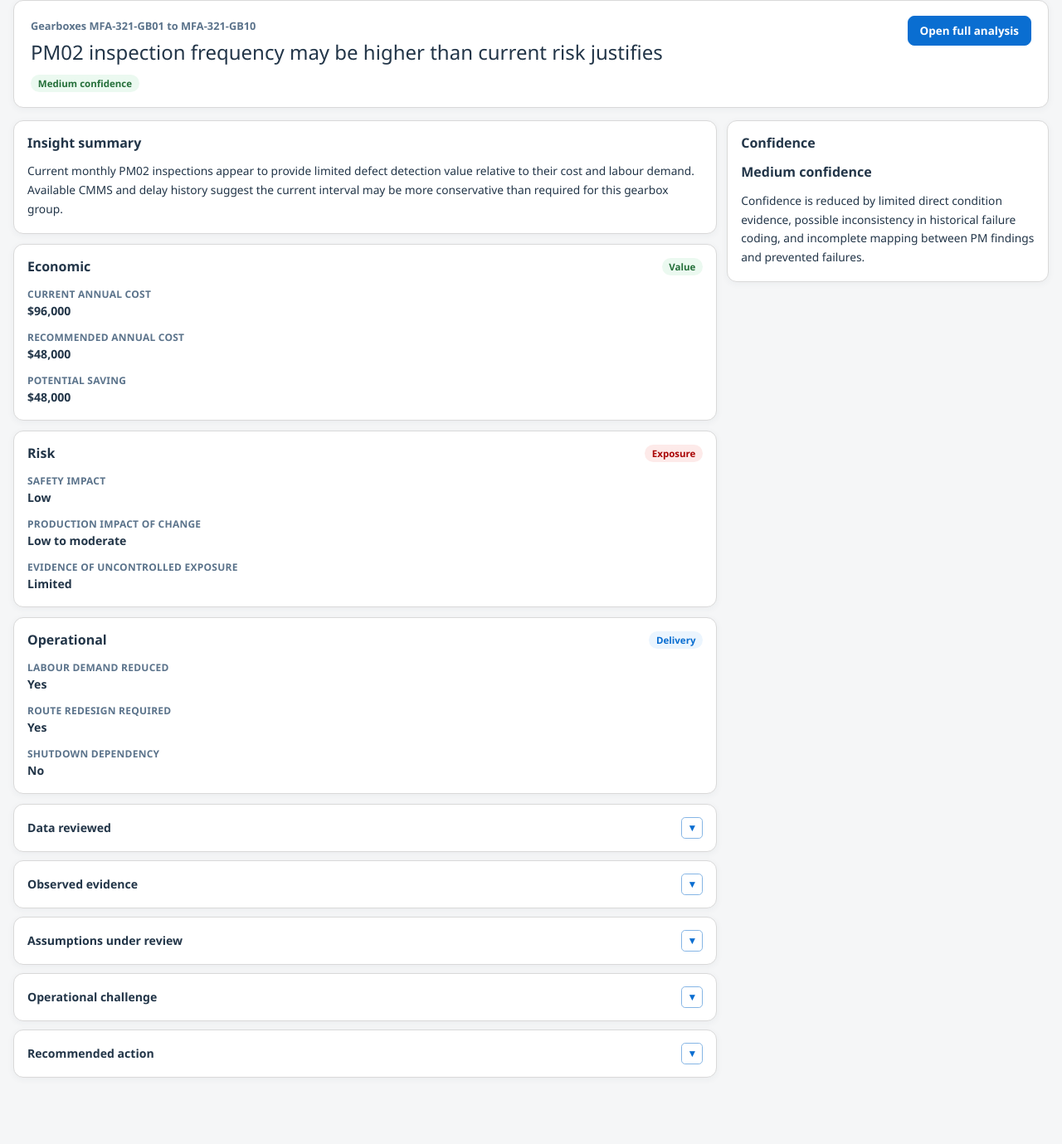
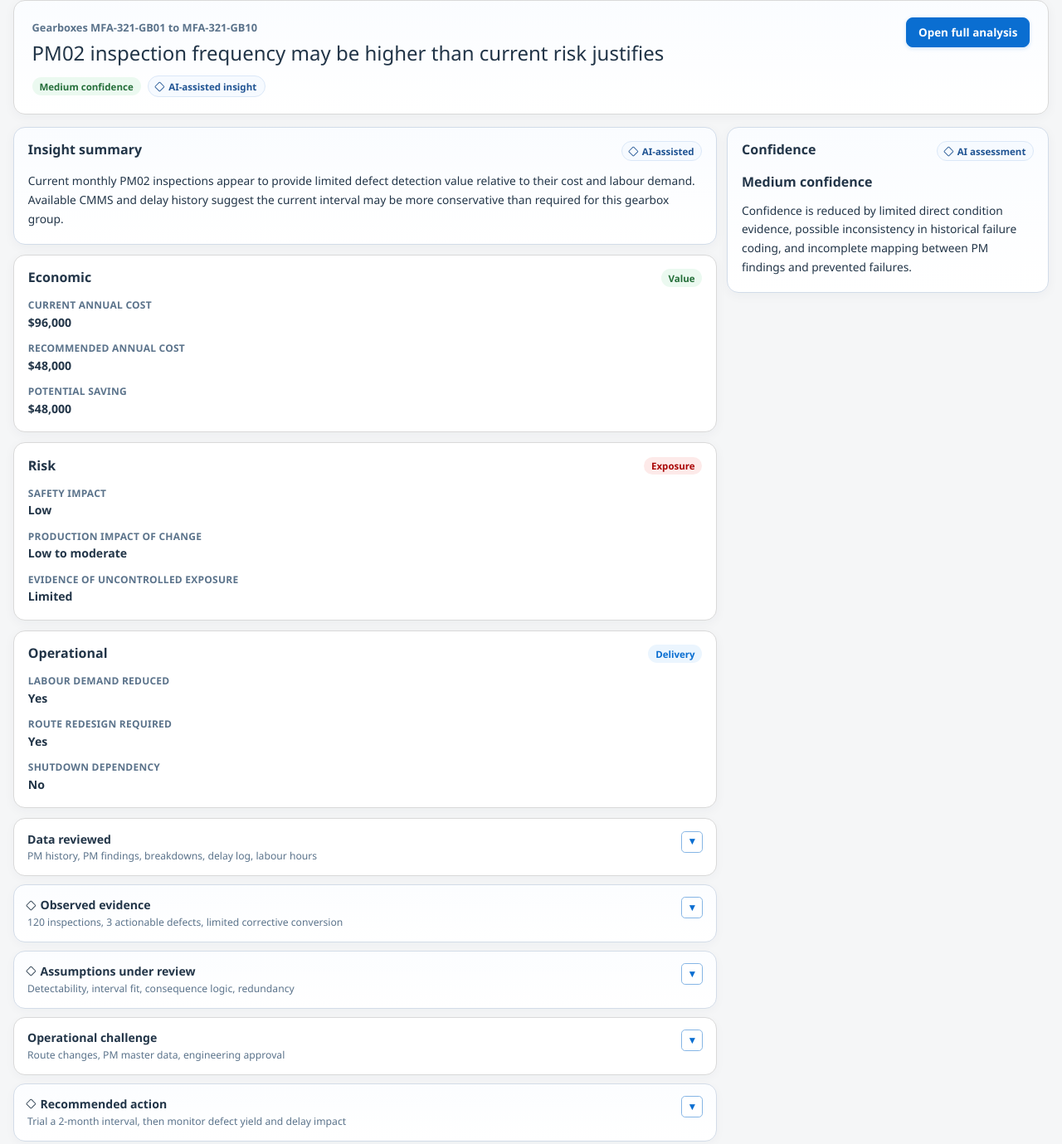
Before and after one commit to Fmkunle/Maintenance-Strategy-G, a plain HTML site: page economic-opportunity-detail.html in a window 1280 px wide. Shown: the part 89-1468 px from the top of the page at 83% size. Before the commit the page ends 1420 px from the top, so only its background shows below. Drawn offline with Linux system fonts and the light colour scheme.

Commit message:
Refine reliability insight styling with subtle AI treatment

```diff
--- a/economic-opportunity-detail.html
+++ b/economic-opportunity-detail.html
@@ -52,11 +52,14 @@
         <span aria-current="page">Opportunity Detail</span>
       </nav>
 
-      <section class="fiori-object-header">
+      <section class="fiori-object-header fiori-object-header--insight">
         <div class="fiori-object-header__copy">
           <span id="detailAssetGroup" class="fiori-object-header__eyebrow">Gearboxes MFA-321-GB01 to MFA-321-GB10</span>
           <h1 id="detailInsightTitle">PM02 inspection frequency may be higher than current risk justifies</h1>
-          <span id="detailConfidence" class="fiori-status fiori-status--economic">Medium confidence</span>
+          <div class="fiori-object-header__signals">
+            <span id="detailConfidence" class="fiori-status fiori-status--economic">Medium confidence</span>
+            <span class="fiori-ai-badge">AI-assisted insight</span>
+          </div>
         </div>
         <div class="fiori-object-header__actions">
           <a class="fiori-button fiori-button--primary" href="advanced-analysis.html#economic">Open full analysis</a>
@@ -65,11 +68,12 @@
 
       <section class="fiori-detail-grid">
         <div class="fiori-detail-main">
-          <article class="fiori-detail-card">
+          <article class="fiori-detail-card fiori-detail-card--ai">
             <div class="fiori-card-header">
               <div>
                 <h2>Insight summary</h2>
               </div>
+              <span class="fiori-ai-badge fiori-ai-badge--compact">AI-assisted</span>
             </div>
             <p id="detailSummary" class="fiori-detail-card__body">
               Current monthly PM02 inspections appear to provide limited defect detection value relative to their cost and labour demand. Available CMMS and delay history suggest the current interval may be more conservative than required for this gearbox group.
@@ -150,23 +154,32 @@
           <section class="fiori-accordion-group" aria-label="Supporting detail">
             <details class="fiori-accordion">
               <summary>
-                <span class="fiori-accordion__label">Data reviewed</span>
+                <span class="fiori-accordion__content">
+                  <span class="fiori-accordion__label">Data reviewed</span>
+                  <span class="fiori-accordion__preview">PM history, PM findings, breakdowns, delay log, labour hours</span>
+                </span>
                 <span class="fiori-accordion__trigger" aria-hidden="true">&#9662;</span>
               </summary>
               <p id="detailDataReviewed"></p>
             </details>
 
-            <details class="fiori-accordion">
+            <details class="fiori-accordion fiori-accordion--ai">
               <summary>
-                <span class="fiori-accordion__label">Observed evidence</span>
+                <span class="fiori-accordion__content">
+                  <span class="fiori-accordion__label fiori-accordion__label--ai">Observed evidence</span>
+                  <span class="fiori-accordion__preview">120 inspections, 3 actionable defects, limited corrective conversion</span>
+                </span>
                 <span class="fiori-accordion__trigger" aria-hidden="true">&#9662;</span>
               </summary>
               <ul id="detailObservedEvidence" class="fiori-list"></ul>
             </details>
 
-            <details class="fiori-accordion">
+            <details class="fiori-accordion fiori-accordion--ai">
               <summary>
-                <span class="fiori-accordion__label">Assumptions under review</span>
+                <span class="fiori-accordion__content">
+                  <span class="fiori-accordion__label fiori-accordion__label--ai">Assumptions under review</span>
+                  <span class="fiori-accordion__preview">Detectability, interval fit, consequence logic, redundancy</span>
+                </span>
                 <span class="fiori-accordion__trigger" aria-hidden="true">&#9662;</span>
               </summary>
               <ul id="detailAssumptions" class="fiori-list"></ul>
@@ -174,15 +187,21 @@
 
             <details class="fiori-accordion">
               <summary>
-                <span class="fiori-accordion__label">Operational challenge</span>
+                <span class="fiori-accordion__content">
+                  <span class="fiori-accordion__label">Operational challenge</span>
+                  <span class="fiori-accordion__preview">Route changes, PM master data, engineering approval</span>
+                </span>
                 <span class="fiori-accordion__trigger" aria-hidden="true">&#9662;</span>
               </summary>
               <ul id="detailOperationalChallenge" class="fiori-list"></ul>
             </details>
 
-            <details class="fiori-accordion">
+            <details class="fiori-accordion fiori-accordion--ai">
               <summary>
-                <span class="fiori-accordion__label">Recommended action</span>
+                <span class="fiori-accordion__content">
+                  <span class="fiori-accordion__label fiori-accordion__label--ai">Recommended action</span>
+                  <span class="fiori-accordion__preview">Trial a 2-month interval, then monitor defect yield and delay impact</span>
+                </span>
                 <span class="fiori-accordion__trigger" aria-hidden="true">&#9662;</span>
               </summary>
               <p id="detailRecommendedAction"></p>
@@ -191,11 +210,12 @@
         </div>
 
         <aside class="fiori-detail-side">
-          <article class="fiori-detail-card">
+          <article class="fiori-detail-card fiori-detail-card--ai">
             <div class="fiori-card-header">
               <div>
                 <h2>Confidence</h2>
               </div>
+              <span class="fiori-ai-badge fiori-ai-badge--compact">AI assessment</span>
             </div>
             <strong id="detailConfidenceSide" class="fiori-detail-side__value">Medium confidence</strong>
             <p id="detailConfidenceNote" class="fiori-detail-card__body">
--- a/styles.css
+++ b/styles.css
@@ -1773,6 +1773,10 @@ body.fiori-overview-page {
   --fiori-risk-text: #aa0808;
   --fiori-operational-soft: #ebf5fe;
   --fiori-operational-text: #0a6ed1;
+  --fiori-ai-soft: #f3f8ff;
+  --fiori-ai-border: #cddff5;
+  --fiori-ai-text: #205493;
+  --fiori-ai-muted: #5c7898;
   background: var(--fiori-app-bg);
   color: var(--fiori-text);
   font-family: "72", "Segoe UI", "Helvetica Neue", sans-serif;
@@ -1808,6 +1812,10 @@ body.fiori-overview-page[data-theme="dark"] {
   --fiori-risk-text: #ffb3ad;
   --fiori-operational-soft: rgba(10, 110, 209, 0.22);
   --fiori-operational-text: #8cc8ff;
+  --fiori-ai-soft: rgba(80, 127, 190, 0.12);
+  --fiori-ai-border: #4c6685;
+  --fiori-ai-text: #b7d8ff;
+  --fiori-ai-muted: #a7c0dd;
 }
 
 .fiori-overview-page .app-shell,
@@ -1927,16 +1935,17 @@ body.fiori-overview-page[data-theme="dark"] {
 .fiori-summary-card {
   background: var(--fiori-card-bg);
   border: 1px solid var(--fiori-card-border);
-  border-radius: 0.75rem;
-  box-shadow: var(--fiori-card-shadow);
+  border-radius: 0.875rem;
+  box-shadow: 0 0.2rem 0.85rem rgba(34, 53, 72, 0.045);
 }
 
 .fiori-page-header {
-  padding: 1rem 1.25rem;
+  padding: 1.15rem 1.35rem;
   display: flex;
   align-items: flex-start;
   justify-content: space-between;
   gap: 1rem;
+  background: linear-gradient(180deg, color-mix(in srgb, var(--fiori-card-bg) 92%, #f7faff), var(--fiori-card-bg));
 }
 
 .fiori-page-header__variant {
@@ -1960,9 +1969,10 @@ body.fiori-overview-page[data-theme="dark"] {
 }
 
 .fiori-page-header__title p {
-  margin: 0.35rem 0 0;
+  margin: 0.45rem 0 0;
   color: var(--fiori-text-muted);
   font-size: 0.88rem;
+  max-width: 52ch;
 }
 
 .fiori-page-header__actions {
@@ -1985,12 +1995,14 @@ body.fiori-overview-page[data-theme="dark"] {
   display: inline-flex;
   align-items: center;
   justify-content: center;
+  transition: border-color var(--transition-fast), background var(--transition-fast), box-shadow var(--transition-fast);
 }
 
 .fiori-button--primary {
   background: var(--fiori-button-primary-bg);
   border-color: var(--fiori-button-primary-bg);
   color: var(--fiori-button-primary-text);
+  box-shadow: 0 0.1rem 0.35rem rgba(10, 110, 209, 0.18);
 }
 
 .fiori-button--ghost {
@@ -2407,8 +2419,8 @@ body.fiori-overview-page[data-theme="dark"] .fiori-analytic-card--link:hover {
 .fiori-value-card {
   background: var(--fiori-card-bg);
   border: 1px solid var(--fiori-card-border);
-  border-radius: 0.75rem;
-  box-shadow: var(--fiori-card-shadow);
+  border-radius: 0.875rem;
+  box-shadow: 0 0.2rem 0.85rem rgba(34, 53, 72, 0.045);
 }
 
 .fiori-list-summary__card {
@@ -2444,11 +2456,15 @@ body.fiori-overview-page[data-theme="dark"] .fiori-analytic-card--link:hover {
 }
 
 .fiori-object-header {
-  padding: 1.15rem 1.25rem;
+  padding: 1.25rem 1.35rem;
   display: flex;
   align-items: flex-start;
   justify-content: space-between;
   gap: 1rem;
+}
+
+.fiori-object-header--insight {
+  background: linear-gradient(180deg, color-mix(in srgb, var(--fiori-ai-soft) 38%, var(--fiori-card-bg)), var(--fiori-card-bg));
 }
 
 .fiori-object-header__copy h1 {
@@ -2467,8 +2483,42 @@ body.fiori-overview-page[data-theme="dark"] .fiori-analytic-card--link:hover {
   font-weight: 600;
 }
 
-.fiori-object-header__copy .fiori-status {
+.fiori-object-header__signals {
+  display: flex;
+  align-items: center;
+  gap: 0.5rem;
+  flex-wrap: wrap;
   margin-top: 0.75rem;
+}
+
+.fiori-ai-badge {
+  display: inline-flex;
+  align-items: center;
+  gap: 0.38rem;
+  padding: 0.28rem 0.62rem;
+  border-radius: 999px;
+  background: color-mix(in srgb, var(--fiori-ai-soft) 76%, var(--fiori-card-bg));
+  border: 1px solid color-mix(in srgb, var(--fiori-ai-border) 72%, white);
+  color: var(--fiori-ai-text);
+  font-size: 0.72rem;
+  font-weight: 700;
+  white-space: nowrap;
+}
+
+.fiori-ai-badge::before,
+.fiori-accordion__label--ai::before {
+  content: "";
+  width: 0.42rem;
+  height: 0.42rem;
+  border: 1.5px solid currentColor;
+  border-radius: 0.08rem;
+  transform: rotate(45deg);
+  flex: 0 0 auto;
+  opacity: 0.88;
+}
+
+.fiori-ai-badge--compact {
+  padding: 0.22rem 0.55rem;
 }
 
 .fiori-detail-grid {
@@ -2488,7 +2538,7 @@ body.fiori-overview-page[data-theme="dark"] .fiori-analytic-card--link:hover {
 
 .fiori-detail-card,
 .fiori-value-card {
-  padding: 1rem 1rem 1.1rem;
+  padding: 1.05rem 1.05rem 1.15rem;
 }
 
 .fiori-detail-card__body {
@@ -2496,6 +2546,11 @@ body.fiori-overview-page[data-theme="dark"] .fiori-analytic-card--link:hover {
   color: var(--fiori-text);
   font-size: 0.86rem;
   line-height: 1.65;
+}
+
+.fiori-detail-card--ai {
+  background: linear-gradient(180deg, color-mix(in srgb, var(--fiori-ai-soft) 42%, var(--fiori-card-bg)), var(--fiori-card-bg));
+  border-color: color-mix(in srgb, var(--fiori-ai-border) 56%, var(--fiori-card-border));
 }
 
 .fiori-value-stack {
@@ -2547,16 +2602,17 @@ body.fiori-overview-page[data-theme="dark"] .fiori-analytic-card--link:hover {
 .fiori-accordion {
   background: var(--fiori-card-bg);
   border: 1px solid var(--fiori-card-border);
-  border-radius: 0.75rem;
-  box-shadow: var(--fiori-card-shadow);
+  border-radius: 0.875rem;
+  box-shadow: 0 0.18rem 0.7rem rgba(34, 53, 72, 0.035);
   padding: 0;
 }
 
 .fiori-accordion summary {
   display: flex;
-  align-items: center;
+  align-items: flex-start;
   justify-content: space-between;
-  padding: 0.95rem 1rem;
+  gap: 0.8rem;
+  padding: 0.9rem 1rem;
   cursor: pointer;
   list-style: none;
   color: var(--fiori-text);
@@ -2567,6 +2623,26 @@ body.fiori-overview-page[data-theme="dark"] .fiori-analytic-card--link:hover {
 
 .fiori-accordion summary::-webkit-details-marker {
   display: none;
+}
+
+.fiori-accordion__content {
+  min-width: 0;
+  display: flex;
+  flex-direction: column;
+  gap: 0.18rem;
+}
+
+.fiori-accordion__label {
+  display: inline-flex;
+  align-items: center;
+  gap: 0.42rem;
+}
+
+.fiori-accordion__preview {
+  color: var(--fiori-text-muted);
+  font-size: 0.76rem;
+  font-weight: 400;
+  line-height: 1.45;
 }
 
 .fiori-accordion__trigger {
@@ -2590,8 +2666,18 @@ body.fiori-overview-page[data-theme="dark"] .fiori-analytic-card--link:hover {
 
 .fiori-accordion summary:hover,
 .fiori-accordion summary:focus-visible {
-  background: color-mix(in srgb, var(--fiori-link) 4%, var(--fiori-card-bg));
+  background: color-mix(in srgb, var(--fiori-link) 3%, var(--fiori-card-bg));
   outline: none;
+}
+
+.fiori-accordion--ai {
+  border-color: color-mix(in srgb, var(--fiori-ai-border) 52%, var(--fiori-card-border));
+  background: linear-gradient(180deg, color-mix(in srgb, var(--fiori-ai-soft) 28%, var(--fiori-card-bg)), var(--fiori-card-bg));
+}
+
+.fiori-accordion--ai summary:hover,
+.fiori-accordion--ai summary:focus-visible {
+  background: color-mix(in srgb, var(--fiori-ai-soft) 55%, var(--fiori-card-bg));
 }
 
 .fiori-accordion summary:hover .fiori-accordion__trigger,
@@ -2602,6 +2688,10 @@ body.fiori-overview-page[data-theme="dark"] .fiori-analytic-card--link:hover {
 
 .fiori-accordion[open] summary {
   border-bottom: 1px solid var(--fiori-row-border);
+}
+
+.fiori-accordion[open] {
+  box-shadow: 0 0.3rem 0.9rem rgba(34, 53, 72, 0.055);
 }
 
 .fiori-accordion[open] .fiori-accordion__trigger {
```
